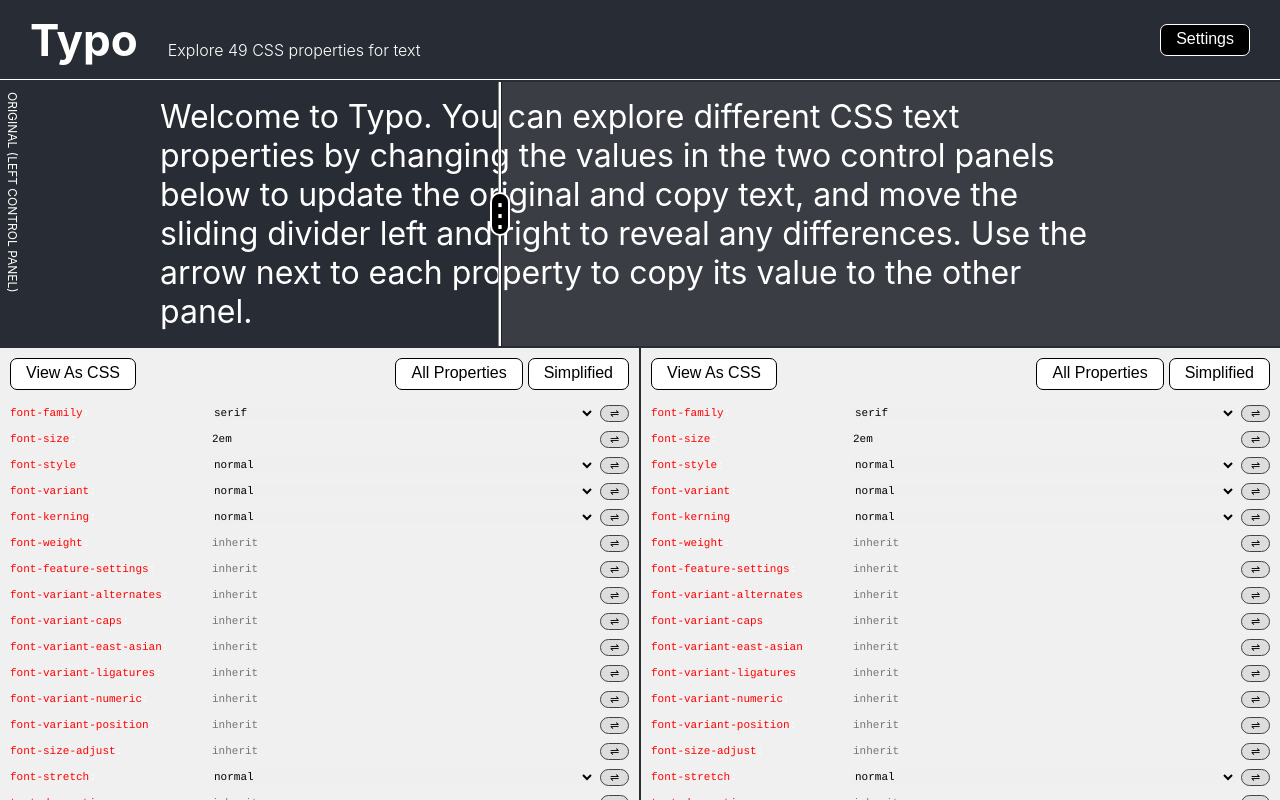
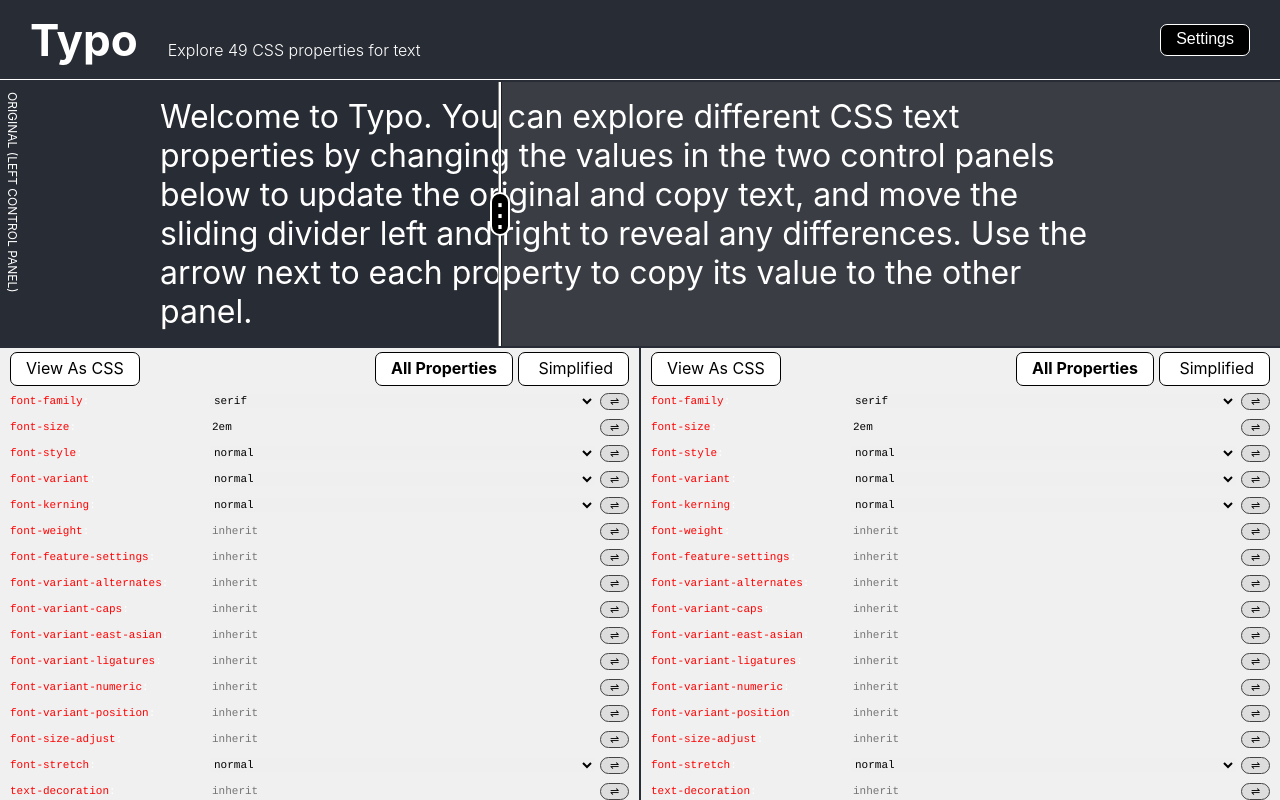
Before and after one commit to onion2k/typo, a React (Create React App) app: page / in a window 1280 px wide. Built offline with nearby package versions, Linux system fonts and the light colour scheme.

Commit message:
Temporarily disabled dropzone

```diff
--- a/src/App.css
+++ b/src/App.css
@@ -17,6 +17,7 @@
   grid-template-rows: 80px 33vh auto;
   grid-template-areas: "header header" "typo typo" "left right";
   grid-gap: 2px;
+  z-index: 7;
 }
 
 .App.drag:after {
--- a/src/App.js
+++ b/src/App.js
@@ -68,7 +68,8 @@
   };
 
   return (
-    <div className={`App ${isDragActive ? "drag" : ""}`} {...getRootProps()}>
+    <div className={`App ${isDragActive ? "drag" : ""}`}>
+      {/* <div className="dropzone" {...getRootProps()} /> */}
       <Header setContent={setContent} />
       <SplitContext.Provider value={{ split: split, update: setSplit }}>
         <div className="typo-splitscreen">
@@ -87,8 +88,18 @@
           <Divider />
         </div>
       </SplitContext.Provider>
-      <Controller style={original} update={setOriginal} transfer={transfer} />
-      <Controller style={copy} update={setCopy} transfer={transfer} />
+      <Controller
+        id={"original"}
+        style={original}
+        update={setOriginal}
+        transfer={transfer}
+      />
+      <Controller
+        id={"copy"}
+        style={copy}
+        update={setCopy}
+        transfer={transfer}
+      />
     </div>
   );
 }
--- a/src/Components/Controller.css
+++ b/src/Components/Controller.css
@@ -10,7 +10,15 @@
   padding: 10px 10px 0;
 }
 
-.controller-options button {
+.controller-options input[type="radio"] {
+  display: none;
+}
+
+.controller-options input[type="radio"]:checked + span {
+  font-weight: bold;
+}
+
+.controller-options label {
   background-color: white;
   border: 1px solid black;
   color: black;
@@ -20,6 +28,6 @@
   cursor: pointer;
 }
 
-.controller-options > div:last-child > button {
+.controller-options > div:last-child > label {
   margin-left: 5px;
 }
--- a/src/Components/Controller.js
+++ b/src/Components/Controller.js
@@ -1,33 +1,70 @@
 import React, { useState } from "react";
-import Properties from "./Properties"
-import CSS from "./CSS"
+import Properties from "./Properties";
+import CSS from "./CSS";
 import "./Controller.css";
 
+function Radio(props) {
+  return <input type="radio" {...props} />;
+}
+
 export default function Controller(data) {
+  const { id } = data;
 
-  const [view, setView] = useState('all');
+  const [view, setView] = useState("all");
 
   const renderProperties = () => {
-    if (view==='css') {
-      return <CSS {...data} />
+    if (view === "css") {
+      return <CSS {...data} />;
     } else {
-      return <Properties {...data} view={view} />
+      return <Properties {...data} view={view} />;
     }
-  }
+  };
 
   return (
     <div className="controller">
       <div className="controller-options">
         <div>
-          <button onClick={()=>{ setView('css'); }}>View As CSS</button>
+          <label>
+            <input
+              type="radio"
+              name={`view-${id}`}
+              value="css"
+              checked={view === "css"}
+              onChange={() => {
+                setView("css");
+              }}
+            />{" "}
+            <span>View As CSS</span>
+          </label>
         </div>
         <div>
-          <button onClick={()=>{ setView('all'); }}>All Properties</button>
-          <button onClick={()=>{ setView('simplified'); }}>Simplified</button>
+          <label>
+            <input
+              type="radio"
+              name={`view-${id}`}
+              value="all"
+              checked={view === "all"}
+              onChange={() => {
+                setView("all");
+              }}
+            />{" "}
+            <span>All Properties</span>
+          </label>
+          <label>
+            <input
+              type="radio"
+              name={`view-${id}`}
+              value="simplified"
+              checked={view === "simplified"}
+              onChange={() => {
+                setView("simplified");
+              }}
+            />{" "}
+            <span>Simplified</span>
+          </label>
         </div>
       </div>
-      { renderProperties() }
+      {renderProperties()}
     </div>
   );
-
 }
```
